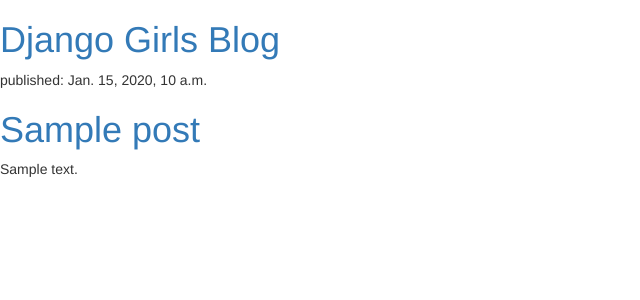
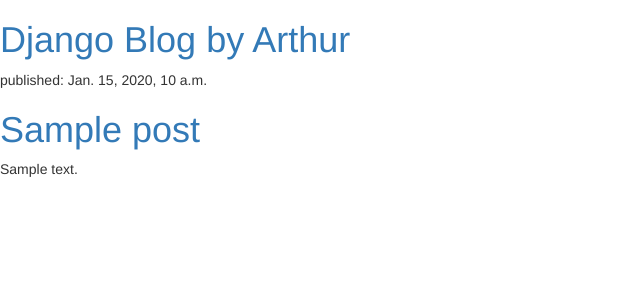
Before and after one commit to liicanMT/mt-first-blog, a Django app: page / in a window 1280 px wide. Shown: the top 300 px of the page, without its empty margins (0-640 px from the left). Run offline with Django 4.2, Linux system fonts and the light colour scheme; tables that the repository leaves empty hold one stand-in row (values such as "Sample post"); some libraries are stand-ins or nearby versions.

Commit message:
correct the title

```diff
--- a/blog/templates/blog/post_list.html
+++ b/blog/templates/blog/post_list.html
@@ -6,7 +6,7 @@
     </head>
     <body>
         <div>
-        <h1><a href="/">Django Girls Blog</a></h1>
+        <h1><a href="/">Django Blog by Arthur</a></h1>
     </div>
 
     {% for post in posts %}
```
